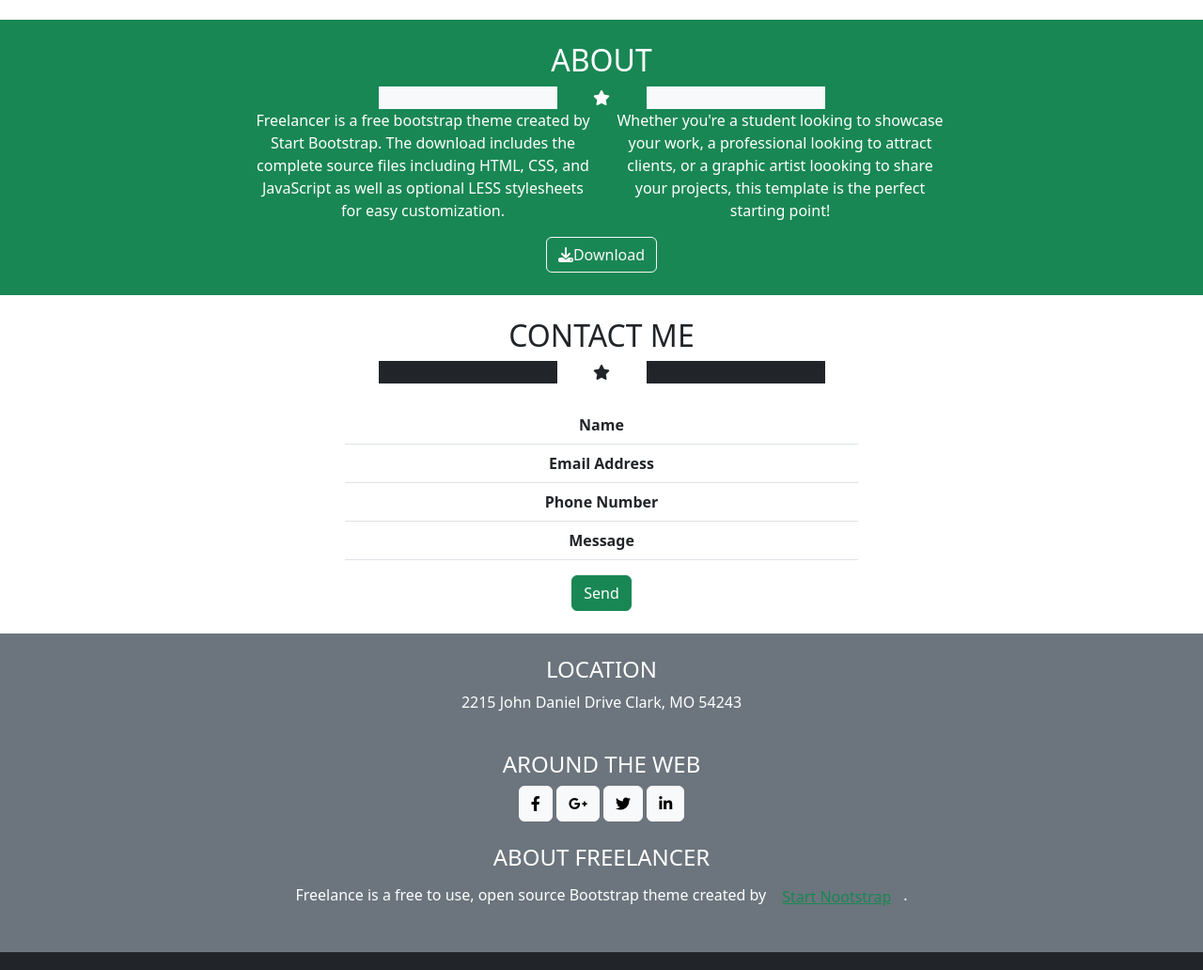
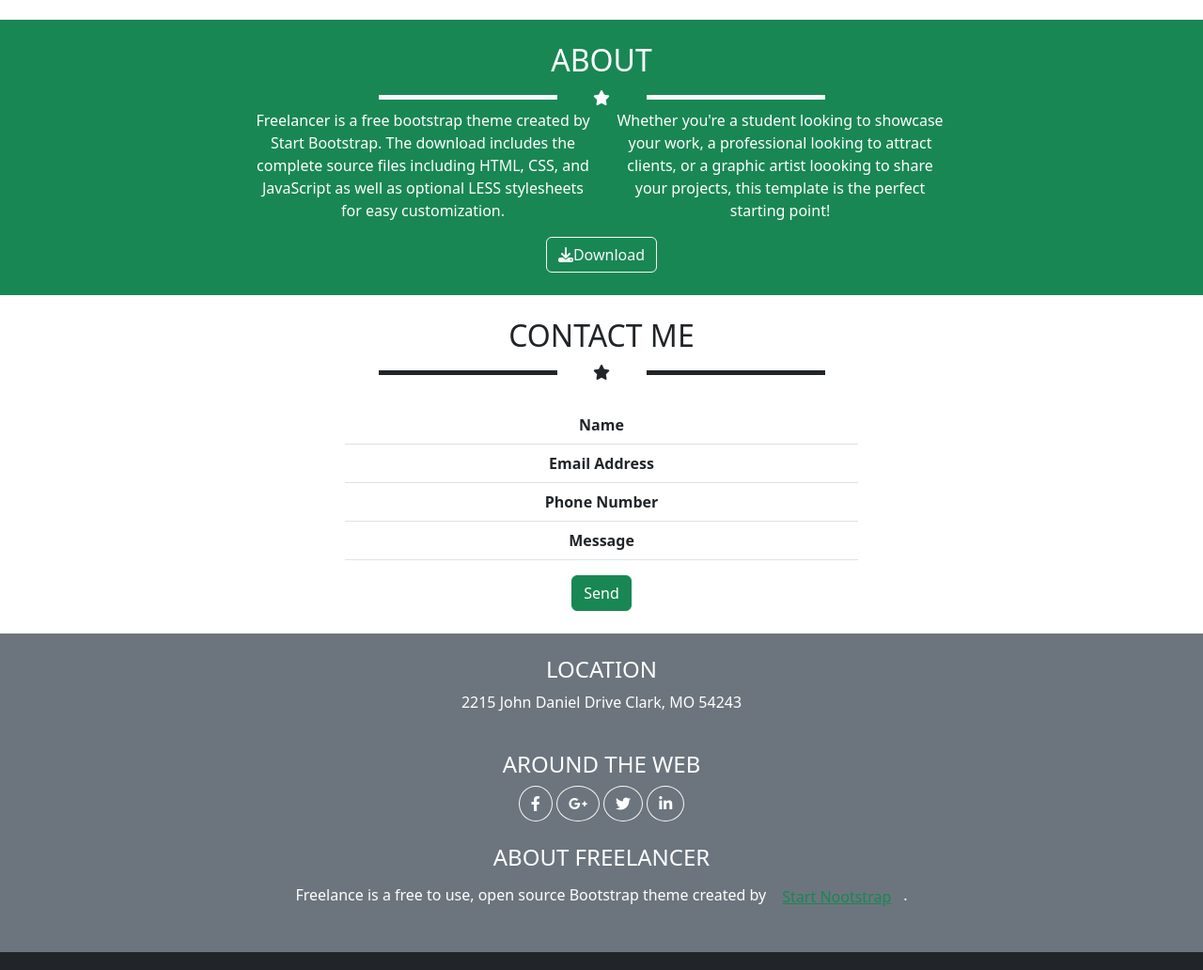
Before and after one commit to dariofusco/html-css-bootstrap-freelancer, a plain HTML site: page index.html in a window 1280 px wide. Shown: the part 1765-2797 px from the top of the page at 94% size. Drawn offline with nearby package versions, Linux system fonts and the light colour scheme.

Commit message:
fix forma pulsanti

```diff
--- a/css/style.css
+++ b/css/style.css
@@ -0,0 +1,9 @@
+.height5 {
+    height: 5px;
+}
+
+.btn-circle-mod {
+    border-radius: 50%;
+    background-color: unset;
+    color: white;
+}
--- a/index.html
+++ b/index.html
@@ -46,12 +46,12 @@
                     <div class="col">
                         <h1 class="text-white">START BOOTSTRAP</h1>
                     </div>
-                    <div class="row justify-content-center">
-                        <div class="col-2 bg-light"></div>
+                    <div class="row justify-content-center align-items-center">
+                        <div class="col-2 bg-light height5"></div>
                         <div class="col-1 text-white">
                             <i class="fa-solid fa-star"></i>
                         </div>
-                        <div class="col-2 bg-light"></div>
+                        <div class="col-2 bg-light height5"></div>
                     </div>
                     <div class="col text-white">GRAPHIC ARTIST - WEB DESIGNER - ILLUSTRATOR</div>
                 </div>
@@ -61,12 +61,12 @@
         <section>
             <div class="container py-4 text-center">
                 <h2>PORTFOLIO</h2>
-                <div class="row justify-content-center">
-                    <div class="col-2 bg-dark"></div>
+                <div class="row justify-content-center align-items-center">
+                    <div class="col-2 bg-dark height5"></div>
                     <div class="col-1">
                         <i class="fa-solid fa-star"></i>
                     </div>
-                    <div class="col-2 bg-dark"></div>
+                    <div class="col-2 bg-dark height5"></div>
                 </div>
                 <div class="row g-4 justify-content-center align-items-center">
                     <div class="card" style="width: 27rem;">
@@ -94,12 +94,12 @@
         <section class="bg-success">
             <div class="container py-4 text-center">
                 <h2 class="text-white">ABOUT</h2>
-                <div class="row justify-content-center">
-                    <div class="col-2 bg-light"></div>
+                <div class="row justify-content-center align-items-center">
+                    <div class="col-2 bg-light height5"></div>
                     <div class="col-1 text-white">
                         <i class="fa-solid fa-star"></i>
                     </div>
-                    <div class="col-2 bg-light"></div>
+                    <div class="col-2 bg-light height5"></div>
                 </div>
                 <div class="row justify-content-center align-items-center">
                     <div class="col-lg-4 col-md-6">
@@ -123,12 +123,12 @@
         <section>
             <div class="container py-4 text-center">
                 <h2>CONTACT ME</h2>
-                <div class="row justify-content-center">
-                    <div class="col-2 bg-dark"></div>
+                <div class="row justify-content-center align-items-center">
+                    <div class="col-2 bg-dark height5"></div>
                     <div class="col-1">
                         <i class="fa-solid fa-star"></i>
                     </div>
-                    <div class="col-2 bg-dark"></div>
+                    <div class="col-2 bg-dark height5"></div>
                 </div>
                 <div class="row flex-column justify-content-center align-items-center">
                     <div class="col-6 g-4">
@@ -174,13 +174,13 @@
                 </div>
                 <div class="row">
                     <div class="col">
-                        <button type="button" class="btn btn-light btn-circle"><i
+                        <button type="button" class="btn btn-light btn-circle btn-circle-mod"><i
                                 class="fa-brands fa-facebook-f"></i></button>
-                        <button type="button" class="btn btn-light btn-circle"><i
+                        <button type="button" class="btn btn-light btn-circle btn-circle-mod"><i
                                 class="fa-brands fa-google-plus-g"></i></button>
-                        <button type="button" class="btn btn-light btn-circle"><i
+                        <button type="button" class="btn btn-light btn-circle btn-circle-mod"><i
                                 class="fa-brands fa-twitter"></i></button>
-                        <button type="button" class="btn btn-light btn-circle"><i
+                        <button type="button" class="btn btn-light btn-circle btn-circle-mod"><i
                                 class="fa-brands fa-linkedin-in"></i></button>
                     </div>
                 </div>
```
